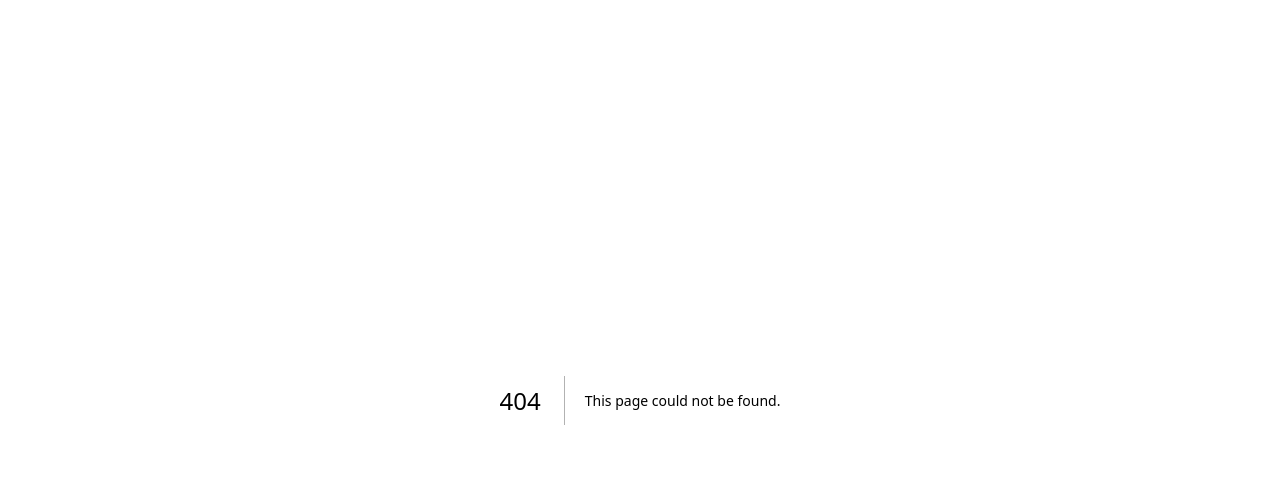
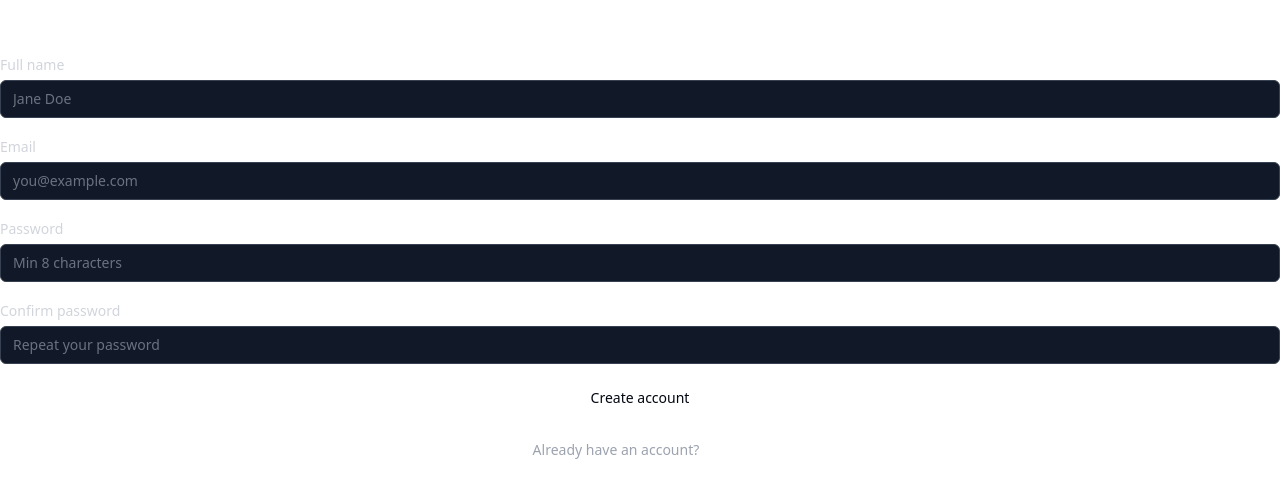
Before and after one commit to youssefboulmarouf/expensio, a Next.js app in the folder apps/web/: page /register in a window 1280 px wide. Before the commit this address had no page. Shown: the top 498 px of the page. Built offline with nearby package versions, Linux system fonts and the light colour scheme; no server answers.

Commit message:
created registration page

```diff
--- /dev/null
+++ b/apps/web/src/app/(auth)/register/page.tsx
@@ -0,0 +1,17 @@
+import Link from 'next/link';
+import { RegisterForm } from '@/components/auth/register-form';
+
+export default function RegisterPage() {
+  return (
+    <>
+      <h1 className="mb-6 text-xl font-semibold text-white">Create your account</h1>
+      <RegisterForm />
+      <p className="mt-6 text-center text-sm text-gray-400">
+        Already have an account?{' '}
+        <Link href="/login" className="text-white underline underline-offset-2">
+          Sign in
+        </Link>
+      </p>
+    </>
+  );
+}
```
